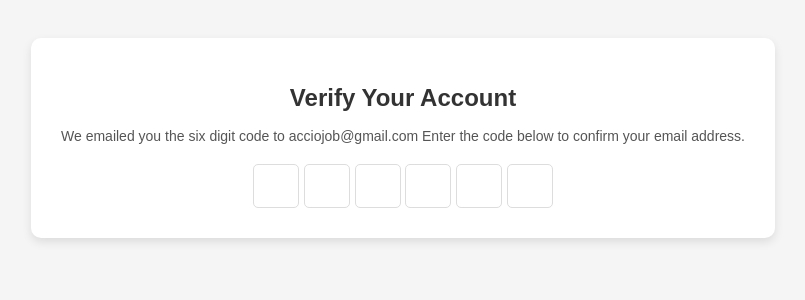
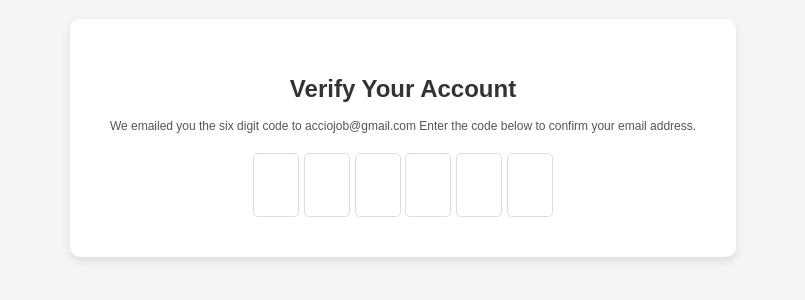
Before and after one commit to acciojob/OTP-d19rsabhah, a website: page main.html in a window 1280 px wide. Shown: the part 270-570 px from the top of the page, without its empty margins (237-1042 px from the left). Drawn offline with Linux system fonts and the light colour scheme.

Commit message:
created a submission

```diff
--- a/styles.css
+++ b/styles.css
@@ -12,7 +12,7 @@ body {
 .otp-container {
     text-align: center;
     background-color: white;
-    padding: 30px;
+    padding: 40px;
     border-radius: 10px;
     box-shadow: 0 4px 10px rgba(0, 0, 0, 0.1);
 }
@@ -23,7 +23,7 @@ h1 {
 }
 
 p {
-    font-size: 14px;
+    font-size: 12px;
     color: #555;
     margin-bottom: 20px;
 }
@@ -37,8 +37,8 @@ p {
 
 .code {
     width: 40px;
-    height: 40px;
-    font-size: 18px;
+    height: 60px;
+    font-size: 20px;
     text-align: center;
     border: 1px solid #ddd;
     border-radius: 5px;
```
